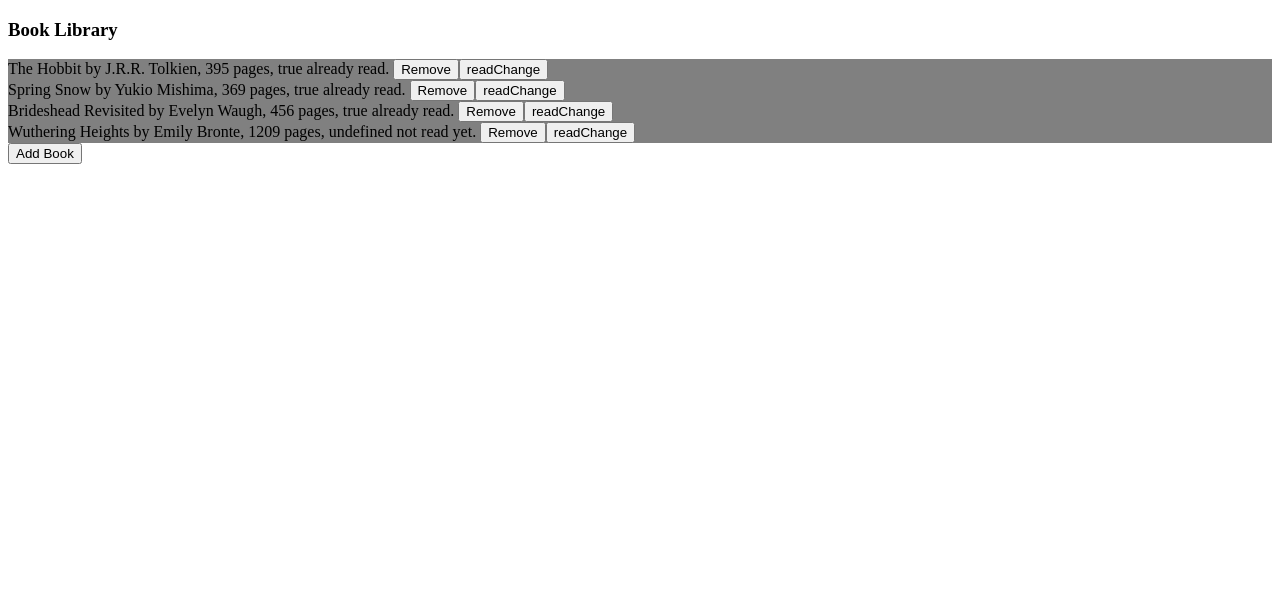
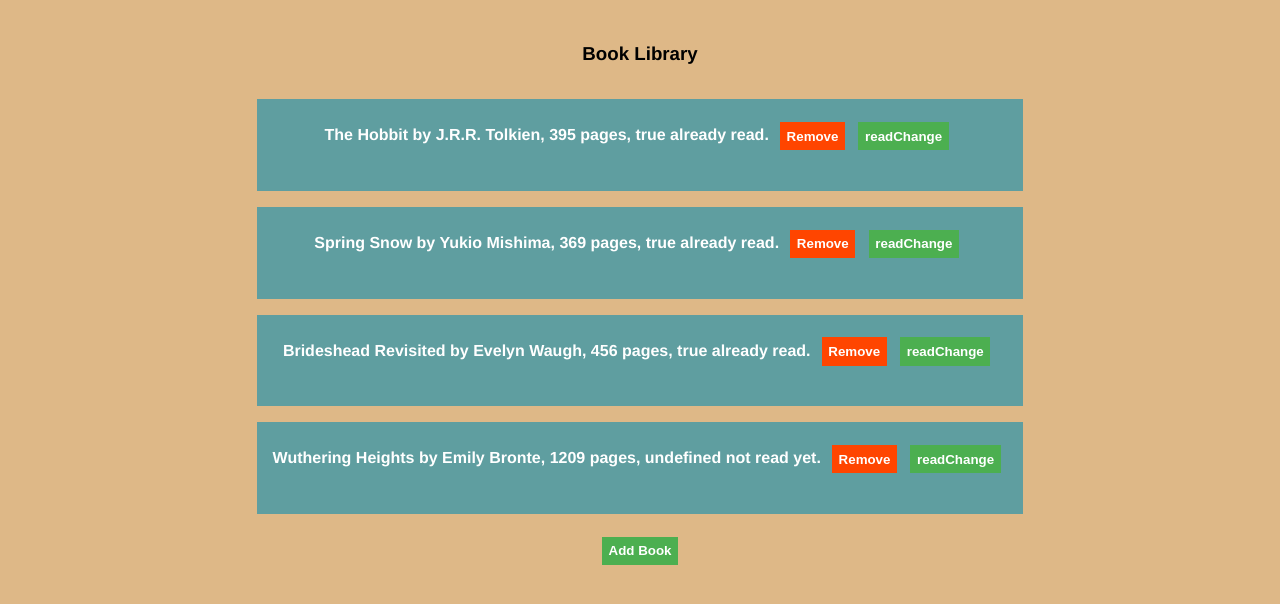
Before and after one commit to EdgarSRSR/BookLibrary, a website: page index.html in a window 1280 px wide. Drawn offline with Linux system fonts and the light colour scheme.

Commit message:
added styles, validation to the form

```diff
--- a/app.js
+++ b/app.js
@@ -50,7 +50,7 @@ function createLibrary(){
   for(let i = 0; i < myLibrary.length; i++){
     const content = document.createElement('div');
     content.classList.add('box');
-    content.innerHTML =  `<span class="book">${myLibrary[i].info()} <input type="button" value="Remove" onclick="deleteBook(${i})" /><input type="button" value="readChange" onclick="readBook(${i})" /></span></br>`;
+    content.innerHTML =  `<span class="book">${myLibrary[i].info()} <input type="button" class="btn-delete" value="Remove" onclick="deleteBook(${i})" /><input type="button" class="btn-read" value="readChange" onclick="readBook(${i})" /></span></br>`;
     library.appendChild(content);
   }
 }
@@ -96,6 +96,8 @@ function getData(form){
 
   let newBook = new Book(document.getElementById("title").value,document.getElementById("author").value, document.getElementById("pages").value, document.getElementById("read").checked);
   addBookToLibrary(newBook);
+  document.getElementById("form").reset();
+  document.getElementById("addBookForm").style.display = "none";
 
 }
 
--- a/index.html
+++ b/index.html
@@ -13,7 +13,7 @@
     <h3>Book Library</h3>
     <div id="container"></div>
     <div class="library"></div>
-    <button id="addBtn">Add Book</button>
+    <button id="addBtn" class="btn">Add Book</button>
 
     <!-- Add Book Modal Form -->
     <div id="addBookForm" class="addBookForm">
@@ -24,13 +24,13 @@
                 <form action="#" method="post" id="form">
                     <fieldset>
                         <label for="title">Title</label>
-                        <input type="text" id="title" name="title" value="title" required>
+                        <input type="text" id="title" name="title"  required>
                         <label for="author">Author</label>
-                        <input type="text" id="author" name="author" value="author" required>
+                        <input type="text" id="author" name="author"  required>
                         <label for="pages">Number of Pages</label>
-                        <input type="text" id="pages" name="pages" value="pages" required>
+                        <input type="number" id="pages" name="pages"  required>
                         <label for="read">Read</label>
-                        <input type="checkbox" id="read" checked="checked" name="read" value="read">
+                        <input type="checkbox" id="read" checked="checked" name="read">
                     </fieldset>
                     <input type="submit" value="submit" class="btn">
                 </form>
--- a/styles.css
+++ b/styles.css
@@ -1,5 +1,26 @@
+body{
+    font-family: 'Franklin Gothic Medium', 'Arial Narrow', Arial, sans-serif;
+    color: #000;
+    background: burlywood;
+    display: flex;
+    justify-content: center;
+    align-items: center;
+    flex-direction: column;
+    padding: 1em;
+}
+
 .box{
-    background: gray;
+    background:cadetblue;
+    color: white;
+    border: #000;
+    font-weight:  bold;
+    margin: 1em;
+    padding: 1em;
+    display: flex;
+    justify-content: center;
+    align-items: center;
+    flex-direction: column;
+
 }
 
 /* Form */
@@ -40,3 +61,44 @@
     text-decoration: none;
     cursor: pointer;
 }
+
+.btn{
+    background-color: #4CAF50; /* Green */
+    font-weight:  bold;
+    color: white;
+    border: none;
+    padding: 0.5em 0.5em;
+    text-align: center;
+    text-decoration: none;
+    display: inline-block;
+    margin: 0.5em;
+}
+
+.btn-delete{
+    background-color: orangered;
+    font-weight:  bold;
+    color: white;
+    border: none;
+    padding: 0.5em 0.5em;
+    text-align: center;
+    text-decoration: none;
+    display: inline-block;
+    margin: 0.5em;
+}
+
+.btn-read{
+    background-color: #4CAF50;
+    font-weight:  bold;
+    color: white;
+    border: none;
+    padding: 0.5em 0.5em;
+    text-align: center;
+    text-decoration: none;
+    display: inline-block;
+    margin: 0.5em;
+}
+
+.btn:hover, .btn-delete:hover, .btn-read:hover{
+    cursor: pointer;
+    box-shadow: 5px 5px black;
+}
```
